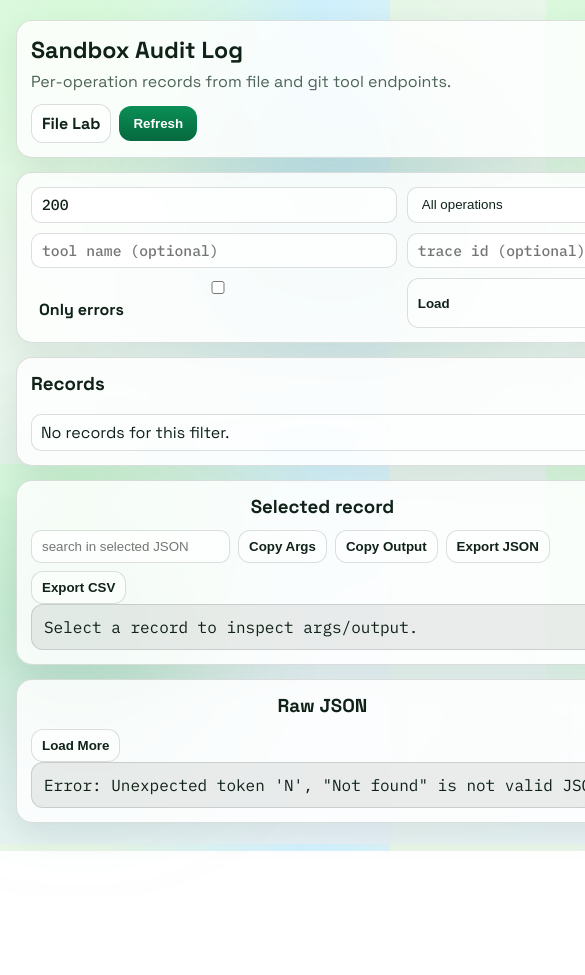
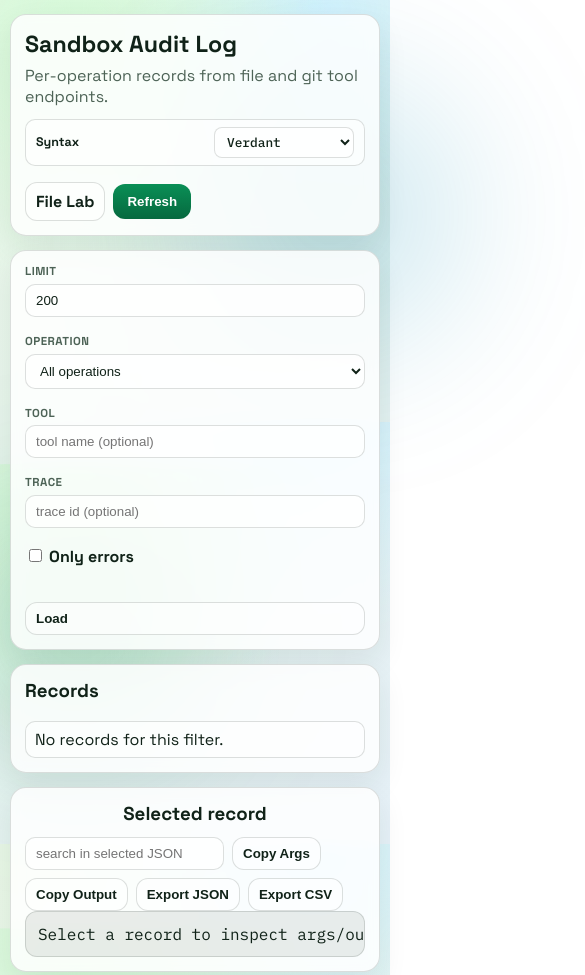
Before and after one commit to TrentonGage11/remote-ai-access, a website: page public/audit.html in a window 390 px wide. Shown: the top 975 px of the page, 585 px wide, since content can reach past the window. Before the commit the page ends 851 px from the top, so only its background shows below. Drawn offline with Linux system fonts and the light colour scheme; no server answers.

Commit message:
Improve audit log layout and syntax theme

```diff
--- a/public/audit.html
+++ b/public/audit.html
@@ -16,7 +16,7 @@
     <div class="bg-glow bg-glow-a" aria-hidden="true"></div>
     <div class="bg-glow bg-glow-b" aria-hidden="true"></div>
 
-    <main class="docs-shell">
+    <main class="docs-shell audit-shell">
       <section class="card reveal" style="--d: 30ms">
         <div class="topbar">
           <div>
@@ -24,15 +24,31 @@
             <p>Per-operation records from file and git tool endpoints.</p>
           </div>
           <div class="top-actions">
+            <label class="control-chip" for="syntaxThemeSelect">
+              Syntax
+              <select id="syntaxThemeSelect" aria-label="Syntax color theme">
+                <option value="verdant">Verdant</option>
+                <option value="ember">Ember</option>
+                <option value="oceanic">Oceanic</option>
+                <option value="mono">Mono Ink</option>
+                <option value="preparing">Preparing</option>
+                <option value="cyberpunk-hc">Cyberpunk HC</option>
+              </select>
+            </label>
             <a class="btn btn-soft" href="filelab.html">File Lab</a>
             <button id="refreshAuditBtn" class="btn">Refresh</button>
           </div>
         </div>
       </section>
 
-      <section class="card reveal" style="--d: 70ms">
-        <div class="path-row" style="max-width: 980px; gap: 10px; flex-wrap: wrap;">
+      <section class="card reveal audit-filter-card" style="--d: 70ms">
+        <div class="audit-filters">
+          <label class="audit-field" for="limitInput">
+            <span>Limit</span>
             <input id="limitInput" type="number" min="1" max="1000" value="200" />
+          </label>
+          <label class="audit-field" for="operationFilterSelect">
+            <span>Operation</span>
             <select id="operationFilterSelect">
               <option value="">All operations</option>
               <option value="agent-tool-record">agent-tool-record</option>
@@ -41,9 +57,16 @@
               <option value="git_ops">git_ops</option>
               <option value="notifications-list">notifications-list</option>
             </select>
+          </label>
+          <label class="audit-field audit-field-wide" for="toolNameInput">
+            <span>Tool</span>
             <input id="toolNameInput" type="text" placeholder="tool name (optional)" />
+          </label>
+          <label class="audit-field audit-field-wide" for="traceIdInput">
+            <span>Trace</span>
             <input id="traceIdInput" type="text" placeholder="trace id (optional)" />
-          <label class="switch" style="padding: 0 8px;">
+          </label>
+          <label class="switch audit-switch">
             <input id="onlyErrorsToggle" type="checkbox" />
             <span>Only errors</span>
           </label>
@@ -67,7 +90,7 @@
             <button id="exportCsvBtn" class="btn btn-soft" type="button">Export CSV</button>
           </div>
         </div>
-        <pre id="auditDetail" class="doc-json">Select a record to inspect args/output.</pre>
+        <pre id="auditDetail" class="doc-json audit-json-pane">Select a record to inspect args/output.</pre>
       </section>
 
       <section class="card reveal" style="--d: 140ms">
@@ -77,7 +100,7 @@
             <button id="loadMoreAuditBtn" class="btn btn-soft" type="button">Load More</button>
           </div>
         </div>
-        <pre id="auditJson" class="doc-json">Loading...</pre>
+        <pre id="auditJson" class="doc-json audit-json-pane">Loading...</pre>
       </section>
     </main>
 
--- a/public/audit.js
+++ b/public/audit.js
@@ -14,6 +14,11 @@ const copyOutputBtnEl = document.getElementById("copyOutputBtn");
 const exportJsonBtnEl = document.getElementById("exportJsonBtn");
 const exportCsvBtnEl = document.getElementById("exportCsvBtn");
 const loadMoreAuditBtnEl = document.getElementById("loadMoreAuditBtn");
+const syntaxThemeSelectEl = document.getElementById("syntaxThemeSelect");
+
+const THEME_STORAGE_KEY = "remote-ai-access-theme";
+const FILELAB_SYNTAX_THEME_KEY = "filelab-syntax-theme";
+const SYNTAX_THEMES = new Set(["verdant", "ember", "oceanic", "mono", "preparing", "cyberpunk-hc"]);
 
 let currentEntries = [];
 let selectedEntry = null;
@@ -26,6 +31,61 @@ function escapeHtml(value) {
     .replace(/>/g, "&gt;")
     .replace(/\"/g, "&quot;")
     .replace(/'/g, "&#39;");
+}
+
+function initAppearance() {
+  const storedTheme = localStorage.getItem(THEME_STORAGE_KEY);
+  if (storedTheme === "dark" || storedTheme === "light") {
+    document.documentElement.setAttribute("data-theme", storedTheme);
+  }
+
+  const storedSyntax = localStorage.getItem(FILELAB_SYNTAX_THEME_KEY);
+  applySyntaxTheme(SYNTAX_THEMES.has(storedSyntax) ? storedSyntax : "verdant", false);
+}
+
+function applySyntaxTheme(themeName, persist = true) {
+  const normalized = SYNTAX_THEMES.has(themeName) ? themeName : "verdant";
+  document.documentElement.setAttribute("data-code-theme", normalized);
+  if (syntaxThemeSelectEl) {
+    syntaxThemeSelectEl.value = normalized;
+  }
+  if (persist) {
+    localStorage.setItem(FILELAB_SYNTAX_THEME_KEY, normalized);
+  }
+}
+
+function renderJsonHtml(value) {
+  const source = String(value || "");
+  const tokenPattern = /("(?:\\u[\da-fA-F]{4}|\\[^u]|[^\\"])*"(\s*:)?|\b(?:true|false|null)\b|-?\d+(?:\.\d+)?(?:[eE][+-]?\d+)?)/g;
+  let html = "";
+  let lastIndex = 0;
+  for (const matchResult of source.matchAll(tokenPattern)) {
+    const match = matchResult[0];
+    const index = matchResult.index || 0;
+    html += escapeHtml(source.slice(lastIndex, index));
+    const escaped = escapeHtml(match);
+    if (match.endsWith(":")) {
+      html += `<span class="json-key">${escaped}</span>`;
+    } else if (match.startsWith("\"")) {
+      html += `<span class="json-string">${escaped}</span>`;
+    } else if (/true|false/.test(match)) {
+      html += `<span class="json-bool">${escaped}</span>`;
+    } else if (match === "null") {
+      html += `<span class="json-null">${escaped}</span>`;
+    } else {
+      html += `<span class="json-number">${escaped}</span>`;
+    }
+    lastIndex = index + match.length;
+  }
+  html += escapeHtml(source.slice(lastIndex));
+  return html;
+}
+
+function setJsonPre(preEl, value) {
+  if (!preEl) {
+    return;
+  }
+  preEl.innerHTML = renderJsonHtml(String(value || ""));
 }
 
 function timeAgo(timestamp) {
@@ -66,14 +126,14 @@ function renderSelectedEntry(entry) {
   const search = String(detailSearchInputEl?.value || "").trim().toLowerCase();
   const formatted = JSON.stringify(entry, null, 2);
   if (!search) {
-    auditDetailEl.textContent = formatted;
+    setJsonPre(auditDetailEl, formatted);
     return;
   }
 
   const lower = formatted.toLowerCase();
   const at = lower.indexOf(search);
   if (at < 0) {
-    auditDetailEl.textContent = `${formatted}\n\n[search: '${search}' not found]`;
+    setJsonPre(auditDetailEl, `${formatted}\n\n[search: '${search}' not found]`);
     return;
   }
 
@@ -82,7 +142,7 @@ function renderSelectedEntry(entry) {
   const prefix = start > 0 ? "..." : "";
   const suffix = end < formatted.length ? "..." : "";
   const excerpt = formatted.slice(start, end);
-  auditDetailEl.textContent = `${formatted}\n\n[search excerpt]\n${prefix}${excerpt}${suffix}`;
+  setJsonPre(auditDetailEl, `${formatted}\n\n[search excerpt]\n${prefix}${excerpt}${suffix}`);
 }
 
 function renderEntryList(entries) {
@@ -163,7 +223,7 @@ async function loadAudit({ append = false } = {}) {
       loadMoreAuditBtnEl.textContent = paging.hasMore ? "Load More" : "No More Records";
     }
     renderEntryList(currentEntries);
-    auditJsonEl.textContent = JSON.stringify(currentEntries, null, 2);
+    setJsonPre(auditJsonEl, JSON.stringify(currentEntries, null, 2));
   } catch (error) {
     currentEntries = [];
     selectedEntry = null;
@@ -246,6 +306,11 @@ traceIdInputEl?.addEventListener("change", () => loadAudit({ append: false }));
 onlyErrorsToggleEl?.addEventListener("change", () => loadAudit({ append: false }));
 detailSearchInputEl?.addEventListener("input", () => renderSelectedEntry(selectedEntry));
 loadMoreAuditBtnEl?.addEventListener("click", () => loadAudit({ append: true }));
+syntaxThemeSelectEl?.addEventListener("change", () => {
+  applySyntaxTheme(syntaxThemeSelectEl.value);
+  renderSelectedEntry(selectedEntry);
+  setJsonPre(auditJsonEl, JSON.stringify(currentEntries, null, 2));
+});
 
 copyArgsBtnEl?.addEventListener("click", async () => {
   const text = JSON.stringify(selectedEntry?.details?.args || null, null, 2);
@@ -273,5 +338,6 @@ exportCsvBtnEl?.addEventListener("click", () => {
   downloadTextFile(`audit-${Date.now()}.csv`, exportEntriesAsCsv(currentEntries));
 });
 
+initAppearance();
 applyFiltersFromLocation();
 loadAudit({ append: false });
--- a/public/styles.css
+++ b/public/styles.css
@@ -1092,6 +1092,76 @@ textarea:focus {
   background: rgba(203, 245, 225, 0.08);
 }
 
+.audit-shell {
+  width: min(1320px, calc(100vw - 32px));
+  max-width: none;
+}
+
+.audit-shell .card {
+  min-width: 0;
+  overflow: hidden;
+}
+
+.audit-filters {
+  display: grid;
+  grid-template-columns: minmax(90px, 120px) minmax(180px, 220px) minmax(180px, 1fr) minmax(220px, 1.2fr) auto auto;
+  gap: 10px;
+  align-items: end;
+}
+
+.audit-field {
+  min-width: 0;
+  display: grid;
+  gap: 5px;
+}
+
+.audit-field span {
+  color: var(--muted);
+  font: 700 0.72rem/1.2 "Space Grotesk", "Segoe UI", sans-serif;
+  text-transform: uppercase;
+  letter-spacing: 0.04em;
+}
+
+.audit-field input,
+.audit-field select {
+  width: 100%;
+  min-width: 0;
+}
+
+.audit-switch {
+  height: 38px;
+  align-self: end;
+}
+
+.audit-json-pane {
+  width: 100%;
+  max-width: 100%;
+  white-space: pre;
+  overflow: auto;
+  overflow-wrap: normal;
+  word-break: normal;
+  overscroll-behavior: contain;
+}
+
+.json-key {
+  color: var(--code-key);
+  font-weight: 700;
+}
+
+.json-string {
+  color: var(--code-string);
+}
+
+.json-number {
+  color: var(--code-number);
+}
+
+.json-bool,
+.json-null {
+  color: var(--code-keyword);
+  font-weight: 700;
+}
+
 .muted-inline {
   margin: 8px 0 0;
   color: var(--muted);
@@ -1329,6 +1399,14 @@ textarea:focus {
 }
 
 @media (max-width: 900px) {
+  .audit-filters {
+    grid-template-columns: 1fr 1fr;
+  }
+
+  .audit-field-wide {
+    grid-column: span 2;
+  }
+
   .diff-columns {
     grid-template-columns: 1fr;
   }
@@ -1343,6 +1421,24 @@ textarea:focus {
 }
 
 @media (max-width: 640px) {
+  .audit-shell {
+    width: min(100% - 20px, 1320px);
+    padding: 14px 0 20px;
+  }
+
+  .audit-filters {
+    grid-template-columns: 1fr;
+  }
+
+  .audit-field-wide {
+    grid-column: auto;
+  }
+
+  .audit-switch,
+  .audit-filters .btn {
+    width: 100%;
+  }
+
   .app-shell {
     grid-template-columns: 1fr;
     padding: 14px 10px 20px;
```
Lines whose indentation alone changed are shown as unchanged.
